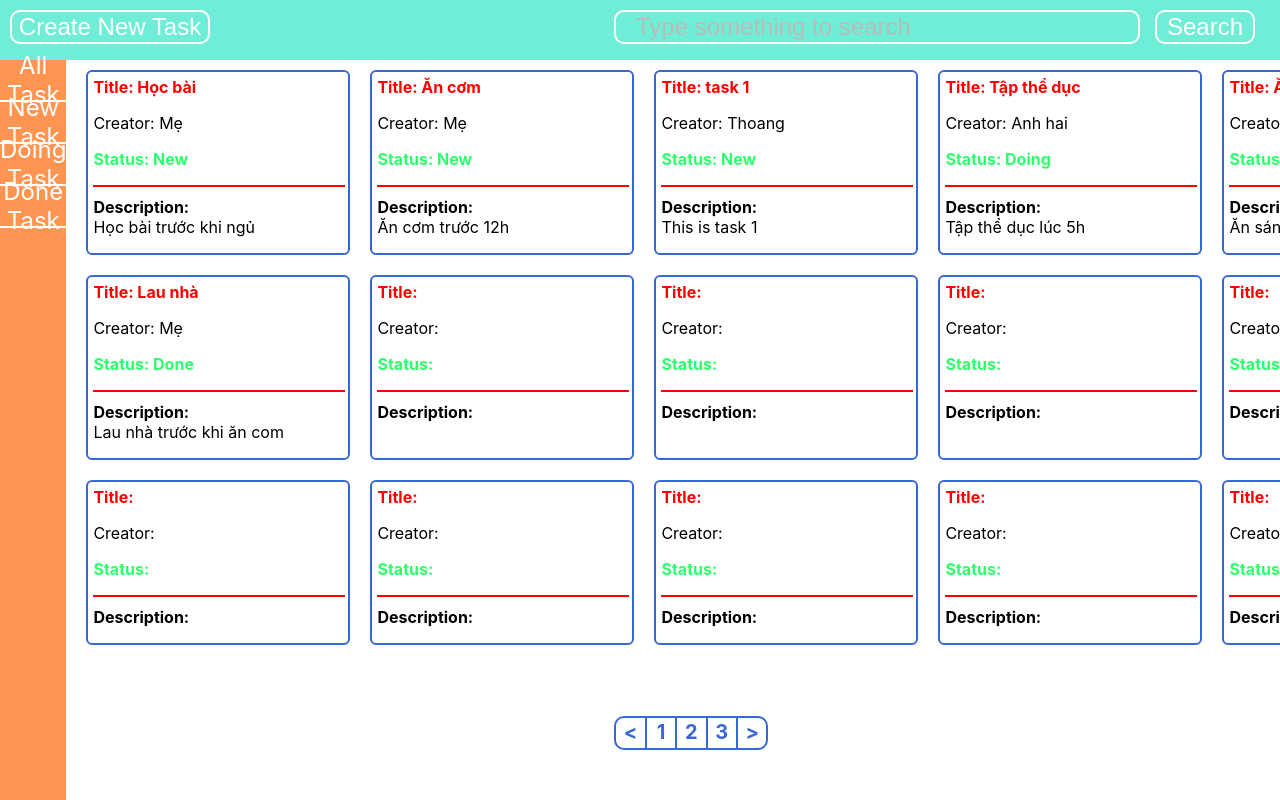
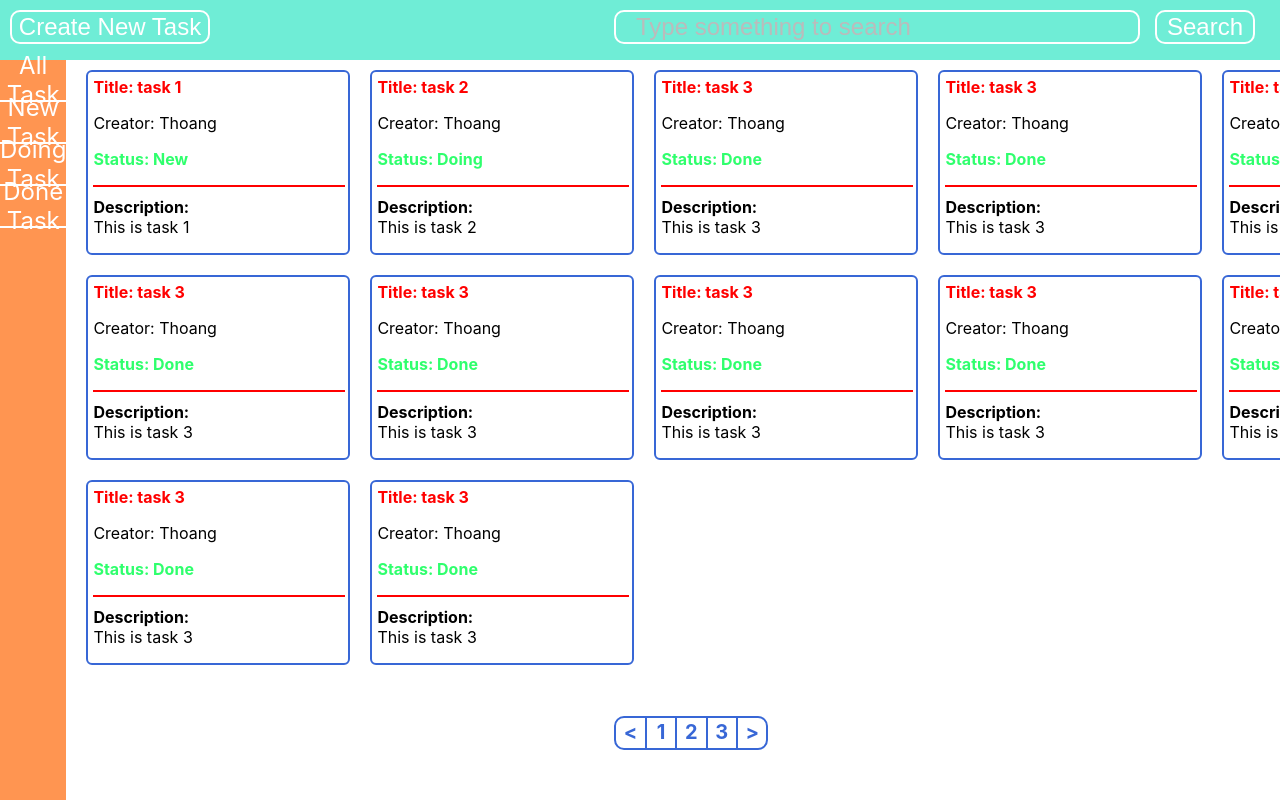
Before and after one commit to thoangtran20/ReactJS_FE27_M37, a React (Create React App) app in the folder todo-app/: page / in a window 1280 px wide. Shown: the top 800 px of the page. Built offline with nearby package versions, Linux system fonts and the light colour scheme.

Commit message:
Todo app - Update

```diff
--- a/todo-app/src/components/TodoItem.jsx
+++ b/todo-app/src/components/TodoItem.jsx
@@ -3,6 +3,8 @@ import { Component } from 'react';
 import './TodoItem.scss'
 
 // Funtional Component
+// Props is 'object' chứa các thuộc tính của component
+
 export const TodoItemFunction = (props) => {
   console.log(props);
   return (
--- a/todo-app/src/components/TodoItemList.jsx
+++ b/todo-app/src/components/TodoItemList.jsx
@@ -1,5 +1,5 @@
 import './TodoItemList.scss'
-import { TodoItemClass, TodoItemFunction } from './TodoItem'
+import { TodoItemClass } from './TodoItem'
 
 export const Pagination = () => {}
 
@@ -10,56 +10,88 @@ const TodoList = [
     status: 'New',
     description: 'This is task 1',
   },
+  {
+    title: 'task 2',
+    creator: 'Thoang',
+    status: 'Doing',
+    description: 'This is task 2',
+  },
+  {
+    title: 'task 3',
+    creator: 'Thoang',
+    status: 'Done',
+    description: 'This is task 3',
+  },
+  {
+    title: 'task 3',
+    creator: 'Thoang',
+    status: 'Done',
+    description: 'This is task 3',
+  },
+  {
+    title: 'task 3',
+    creator: 'Thoang',
+    status: 'Done',
+    description: 'This is task 3',
+  },
+  {
+    title: 'task 3',
+    creator: 'Thoang',
+    status: 'Done',
+    description: 'This is task 3',
+  },
+  {
+    title: 'task 3',
+    creator: 'Thoang',
+    status: 'Done',
+    description: 'This is task 3',
+  },
+  {
+    title: 'task 3',
+    creator: 'Thoang',
+    status: 'Done',
+    description: 'This is task 3',
+  },
+  {
+    title: 'task 3',
+    creator: 'Thoang',
+    status: 'Done',
+    description: 'This is task 3',
+  },
+  {
+    title: 'task 3',
+    creator: 'Thoang',
+    status: 'Done',
+    description: 'This is task 3',
+  },
+  {
+    title: 'task 3',
+    creator: 'Thoang',
+    status: 'Done',
+    description: 'This is task 3',
+  },
+  {
+    title: 'task 3',
+    creator: 'Thoang',
+    status: 'Done',
+    description: 'This is task 3',
+  },
 ]
 
 const TodoItemList = () => {
   return (
     <div className="todo-item-list">
-      <TodoItemFunction
-        title={'Học bài'}
-        creator={'Mẹ'}
-        status={'New'}
-        description={'Học bài trước khi ngủ'}
-      />
-      <TodoItemClass
-        title={'Ăn cơm'}
-        creator={'Mẹ'}
-        status={'New'}
-        description={'Ăn cơm trước 12h'}
-      />
-      <TodoItemFunction
-        title={TodoList[0].title}
-        creator={TodoList[0].creator}
-        status={TodoList[0].status}
-        description={TodoList[0].description}
-      />
-      <TodoItemFunction
-        title={'Tập thể dục'}
-        creator={'Anh hai'}
-        status={'Doing'}
-        description={'Tập thể dục lúc 5h'}
-      />
-      <TodoItemFunction
-        title={'Ăn sáng'}
-        creator={'Mẹ'}
-        status={'Doing'}
-        description={'Ăn sáng trước 8h'}
-      />
-      <TodoItemFunction
-        title={'Lau nhà'}
-        creator={'Mẹ'}
-        status={'Done'}
-        description={'Lau nhà trước khi ăn com'}
-      />
-      <TodoItemClass />
-      <TodoItemClass />
-      <TodoItemClass />
-      <TodoItemClass />
-      <TodoItemClass />
-      <TodoItemClass />
-      <TodoItemClass />
-      <TodoItemClass />
-      <TodoItemClass />
+      {TodoList.map((item, index) => {
+        return (
+          <TodoItemClass
+            key={index}
+            title={item.title}
+            creator={item.creator}
+            status={item.status}
+            description={item.description}
+          />
+        )
+      })}
     </div>
   )
 }
```
Also changed, not shown: todo-app/src/components/Header.jsx (indentation only).
